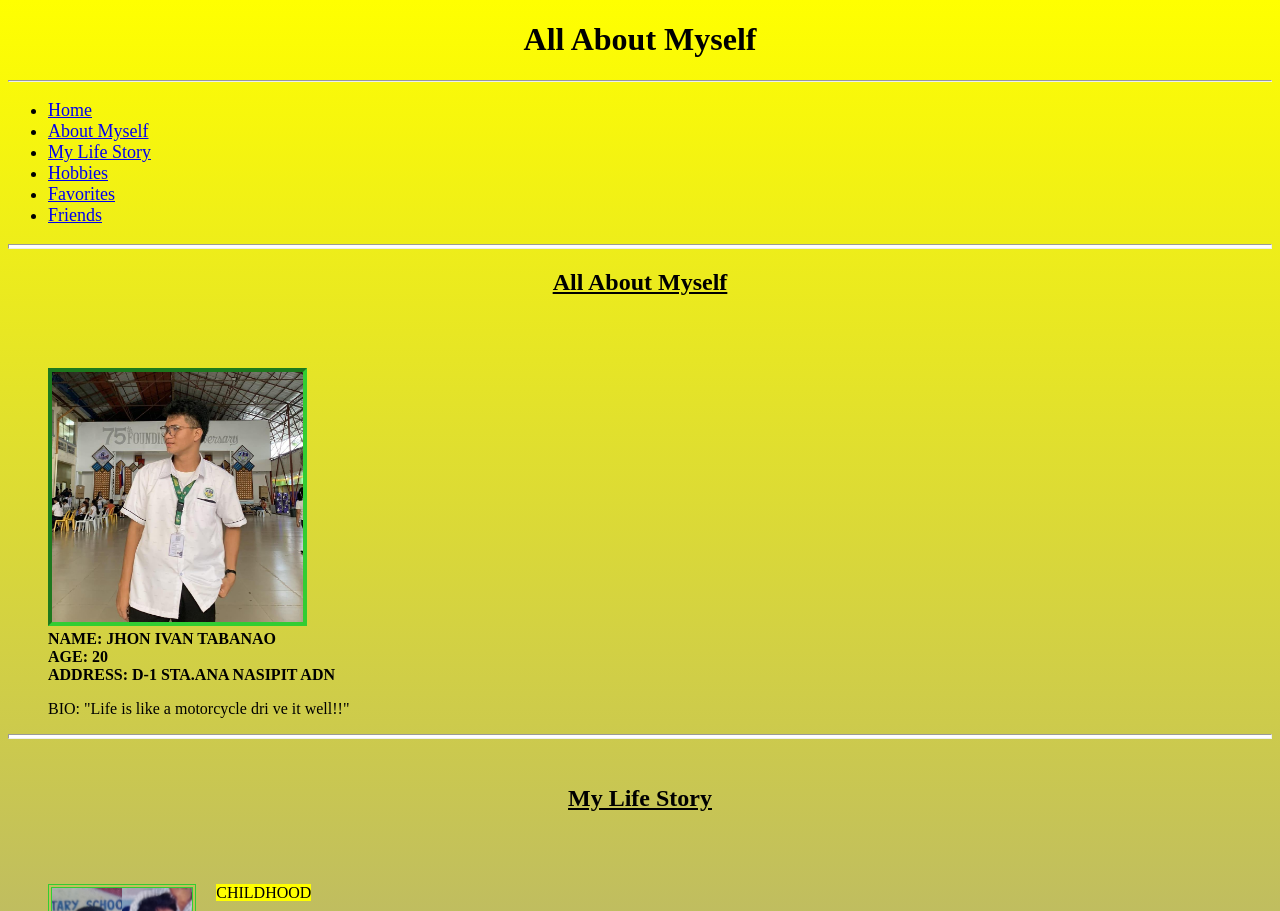
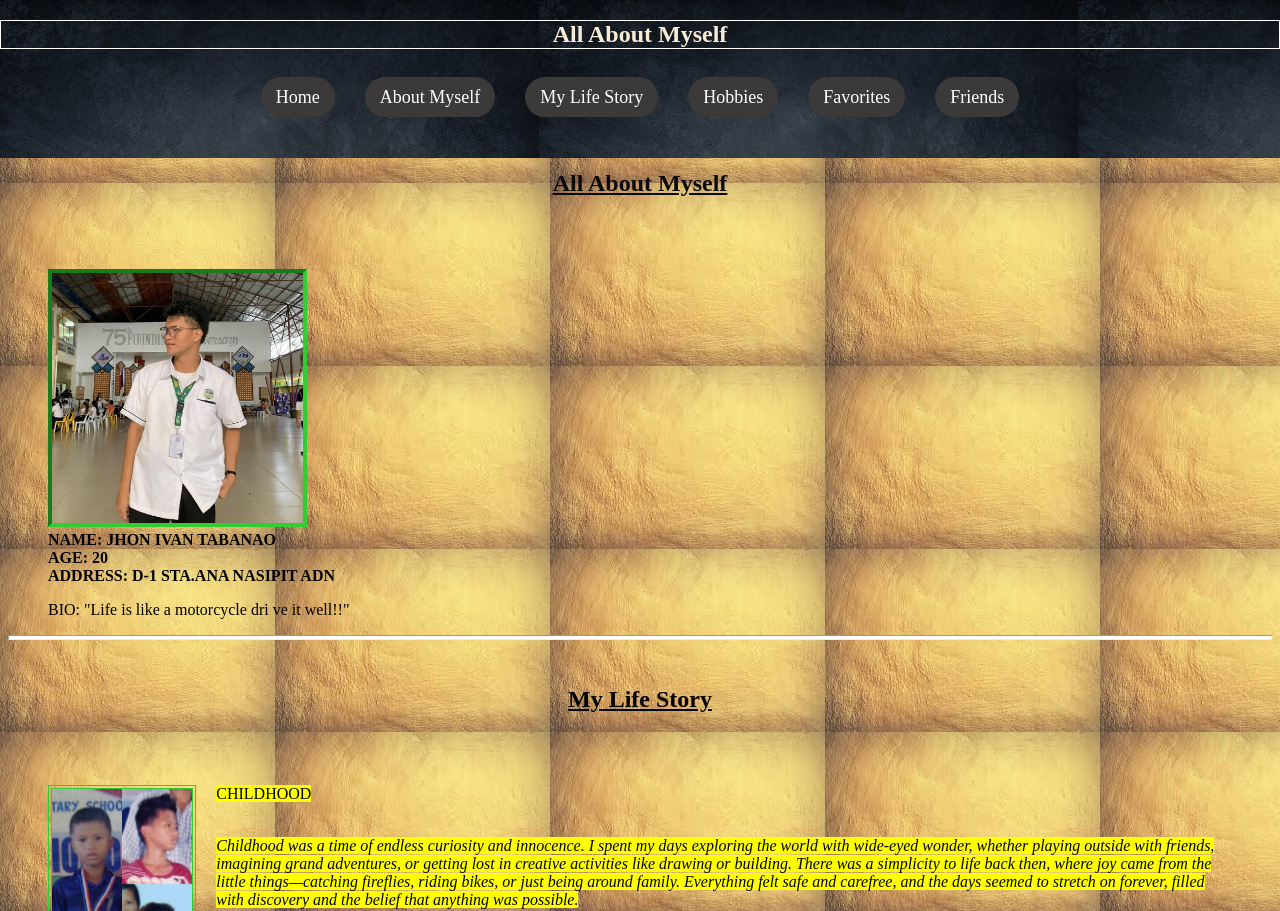
Before and after one commit to jhonivan14/mysecondrepository, a plain HTML site: page index.html in a window 1280 px wide. Shown: the top 911 px of the page. Drawn offline with Linux system fonts and the light colour scheme.

Commit message:
about my self van
about my self

```diff
--- a/index.html
+++ b/index.html
@@ -8,26 +8,35 @@
     <title>All about myself</title>
 </head>
 <body>
+
+    <article class="top" style="background-image: self;">
+
     <header ID="top">
-        <h1 style="text-align: center;">All About Myself</h1>
-        <hr>
+        <h1>All About Myself</h1>
+        <br>
+
+
         <nav>
             <ul style="font-size: large;">
                 <li><a href="#index.html">Home</a></li>
-                <li><a href="#aboutself">About Myself</a></li>
-                <li><a href="#lifestory">My Life Story<a></lis>
+                <li><a href="#aboutmyself">About Myself</a></li>
+                <li><a href="#lifestory">My Life Story</a></lis>
                 <li><a href="#hobbies">Hobbies</a></li>
                 <li><a href="#favorites">Favorites</a></li>
                 <li><a href="#friends">Friends</a></li>
             </ul>
+
         </nav>
-        <hr style="height: 3px; background-color: white;">
+
+
     </header>
+    </article>
 
-    <main>
+
+    <main id="top2">
        <article id="aboutmyself">
         <section>
-          <h2 style="text-align: center;"><u>All About Myself</u></h2>
+          <h2 style="text-align: center; color: rgb(11, 10, 14);"><u>All About Myself</u></h2>
           <br>
           <br>
 
@@ -63,7 +72,7 @@
                 CHILDHOOD
               </mark></figcaption>
               <br>
-              <p><i>Childhood was a time of endless curiosity and innocence. I spent my days exploring the world with wide-eyed wonder, whether playing outside with friends, imagining grand adventures, or getting lost in creative activities like drawing or building. There was a simplicity to life back then, where joy came from the little things—catching fireflies, riding bikes, or just being around family. Everything felt safe and carefree, and the days seemed to stretch on forever, filled with discovery and the belief that anything was possible.</i></p>
+              <p style="color: aliceblue;"><mark><i>Childhood was a time of endless curiosity and innocence. I spent my days exploring the world with wide-eyed wonder, whether playing outside with friends, imagining grand adventures, or getting lost in creative activities like drawing or building. There was a simplicity to life back then, where joy came from the little things—catching fireflies, riding bikes, or just being around family. Everything felt safe and carefree, and the days seemed to stretch on forever, filled with discovery and the belief that anything was possible.</i></mark></p>
 
             </figure>
         </section>
@@ -76,9 +85,9 @@
               <figcaption><mark>
                 TEENAGER
              </mark> </figcaption>
-              <p><i>
+              <p><mark><i>
                 Teenage years were a whirlwind of change and self-discovery. I was learning who I really was, navigating the ups and downs of emotions, friendships, and school. There was a constant push for independence, trying to figure out where I fit in the world while balancing the pressures of expectations and my own desires. I experimented with different interests, styles, and ideas, often feeling torn between wanting to stand out and also belong. It was a time of exploring passions, questioning everything, and experiencing the thrill of newfound freedom, all while still trying to understand my place in the bigger picture.
-                </i>
+            </mark></i>
               </p>
 
             </figure>
@@ -91,7 +100,7 @@
               <figcaption><mark>
                 ADULT
              </mark> </figcaption>
-              <p><i>Adulting is a phase of balancing responsibilities and self-discovery. It's about finding stability in work, relationships, and personal growth, while navigating the complexities of life. The carefree days of youth are replaced by practical decisions, but there's also a deeper sense of purpose and understanding. The challenges of adulthood often bring moments of reflection, learning how to manage both the big-picture goals and the small, everyday joys. It’s about becoming more grounded, embracing imperfections, and realizing that growth is a continuous journey, not a destination.</i></p>
+              <p><mark><i>Adulting is a phase of balancing responsibilities and self-discovery. It's about finding stability in work, relationships, and personal growth, while navigating the complexities of life. The carefree days of youth are replaced by practical decisions, but there's also a deeper sense of purpose and understanding. The challenges of adulthood often bring moments of reflection, learning how to manage both the big-picture goals and the small, everyday joys. It’s about becoming more grounded, embracing imperfections, and realizing that growth is a continuous journey, not a destination.</i></mark></p>
             </figure>
         </section>
        </article>
@@ -159,7 +168,7 @@
             <h2 style="text-align: center;"><u>MY FAVORITES</u></h2>
             <BR>
 
-            <figure><mark>
+            <figure id="favo"><mark>
                 <img style="border: double limegreen 4px" src="chicken.jpg" alt="mang inasal" height="250">
                 <br>
                     MY FAVORITE FOOD
@@ -224,7 +233,7 @@
 
     <footer style="text-align: center; font-size: x-large;">
         <p  style="font-weight: bold; font-size: xx-large;">THANK YOU FOR VISITING MY PAGE</p>
-        <a href="#top" style="text-align: center;">Back to Top</a>
+        <a href="#top2" style="text-align: center;">Back to Top</a>
     </footer>
     <br>
     <br>
--- a/style.css
+++ b/style.css
@@ -1,3 +1,71 @@
+
+
+.top{
+
+    position: fixed;
+    top: 0;
+    left: 0;
+    width: 100%;
+    padding-top: 0;
+    padding-bottom: 50px;
+    background-image: url('bc.jpg')
+
+
+}
+h1{
+
+    text-align: center;
+    border: 1px solid white;
+    color: antiquewhite;
+
+
+}
+
+body {
+
+    background-image: url('bag.jpg')
+  }
+
+  nav ul {
+    list-style: none;
+    padding: 0;
+    margin: 0;
+    display: flex;
+    justify-content: center;
+
+
+  }
+
+    nav ul li {
+      margin: 0 15px;
+      display: inline-block;
+      border-radius: 3px;
+    }
+
+  nav ul li a {
+    text-decoration: none;
+    color: rgb(255, 255, 255);
+    font-size: large;
+    padding: 10px 15px;
+    transition: color 0.3s, background-color 0.3s;
+    border-radius: 20px;
+    background-color: hsl(0, 3%, 23%);
+
+  }
+
+
+  nav ul li a:hover {
+    color: white;
+    background-color: blue;
+    border-radius: 20px;
+
+  }
+
+#aboutmyself{
+    margin-top: 100px;
+    padding-top: 50px;
+}
+
 #child{
     float:left;
     margin-right: 20px;
@@ -21,8 +89,3 @@
     float:left;
     margin-right: 20px;
 }
-
-body {
-
-    background: linear-gradient(to top,rgb(255, 250, 250), rgb(204, 200, 200),rgb(155, 151, 151),yellow);
-  }
```
Also changed, not shown: bag.jpg (added), bc.jpg (added), self1.jpg (added).
